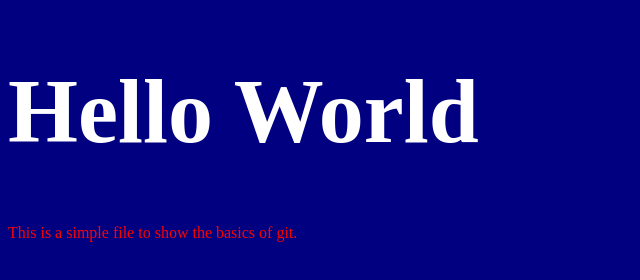
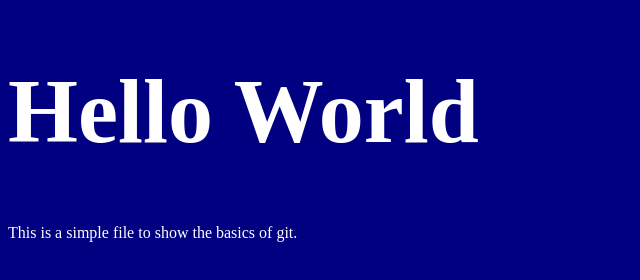
Before and after one commit to hillonyechekwa/reimagined-funicular, a plain HTML site: page index.html in a window 1280 px wide. Shown: the whole page, without its empty margins (0-640 px from the left). Drawn offline with Linux system fonts and the light colour scheme.

Commit message:
changed text color from red to white

```diff
--- a/index.html
+++ b/index.html
@@ -7,6 +7,6 @@
 </head>
 <body style="background-color: navy;">
     <h1 style="font-size: 90px; text-transform: capitalize; color: #fff">hello world</h1>
-    <p style="color: red;">This is a simple file to show the basics of git.</p>
+    <p style="color: #fff;">This is a simple file to show the basics of git.</p>
 </body>
 </html>
```
